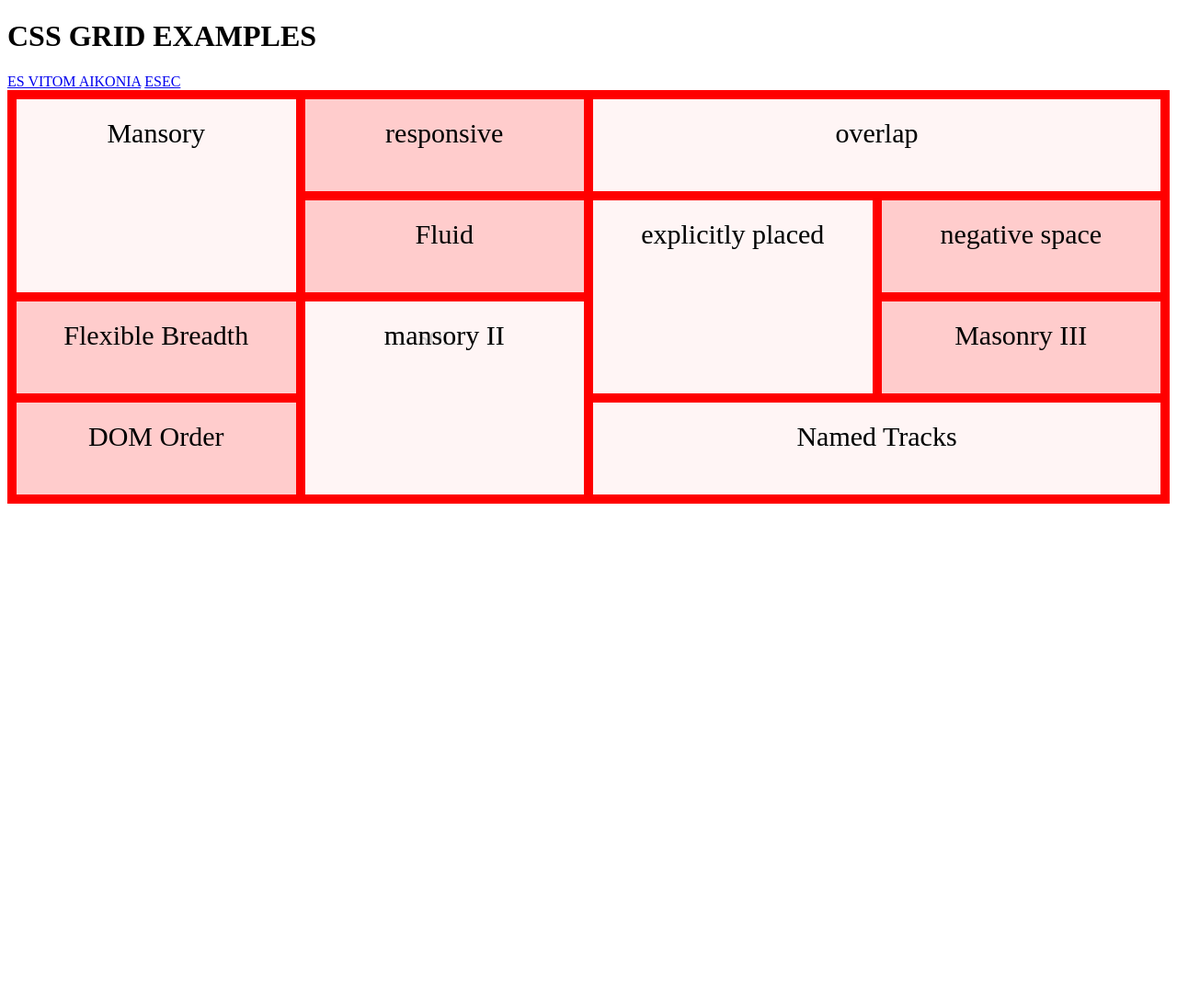
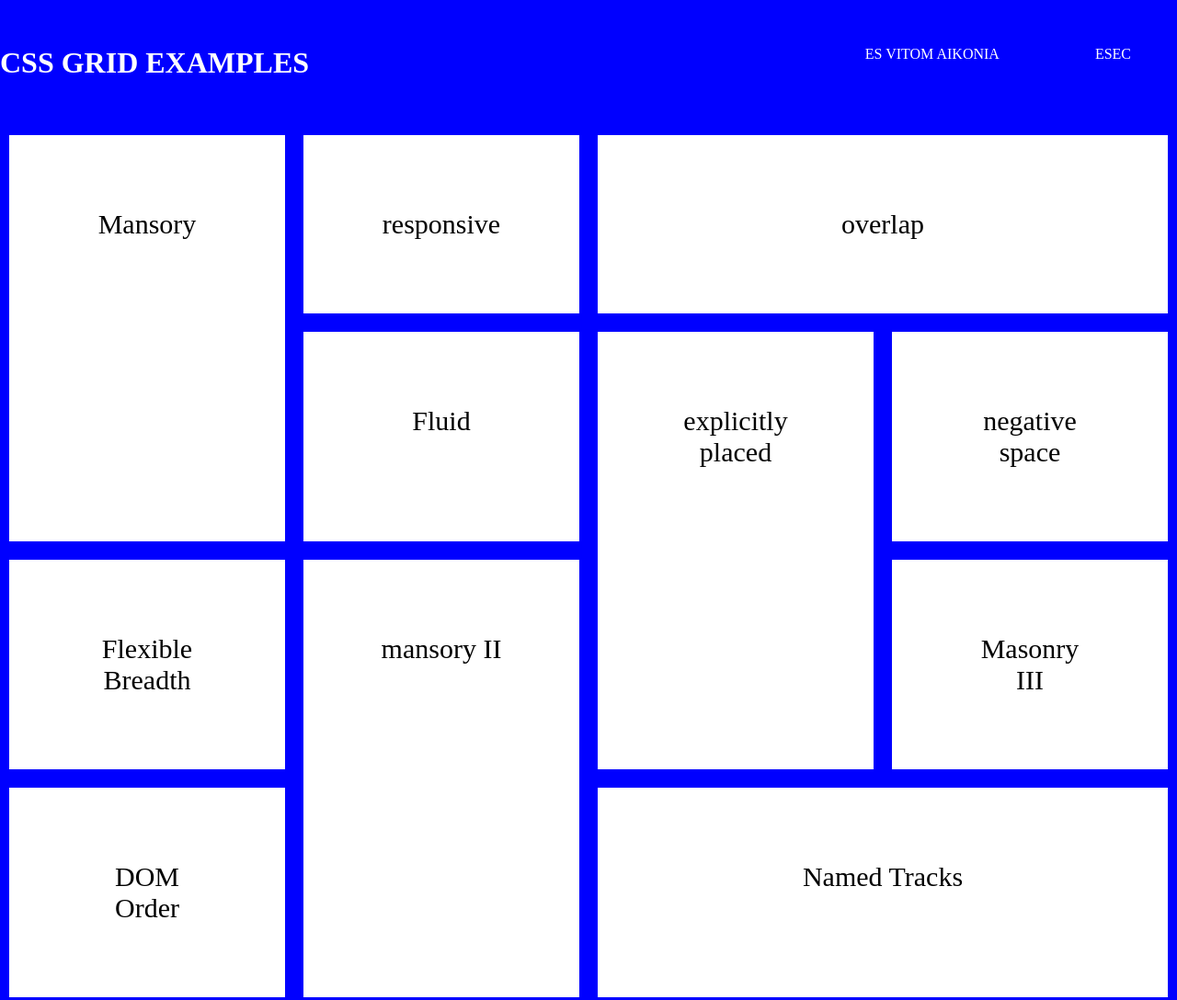
Before and after one commit to Dmssnnn/grid-davaleba, a plain HTML site: page index.html in a window 1280 px wide. Shown: the whole page at 92% size. Before the commit the page ends 800 px from the top, so only its background shows below. Drawn offline with Linux system fonts and the light colour scheme.

Commit message:
add style.css

```diff
--- a/style.css
+++ b/style.css
@@ -1,9 +1,31 @@
+* {
+    margin: 0;
+    padding: 0;
+    box-sizing: border-box;
+}
+.main-container {
+    max-width: 1440px;
+    width: 100%;
+    margin: 50px auto;
+}
+.header-wrapper {
+    display: flex;
+    justify-content: space-between;
+}
+a {
+    color: white;
+    padding: 50px;
+    text-decoration: none;
+}
+.header-title h1 {
+    color: white;
+}
 .grid-container {
+    margin-top: 50px;
     display: grid;
     grid-template-columns: repeat(4, 1fr);
     grid-auto-rows: minmax(100px, auto);
-    gap: 10px;
-    background-color: red;
+    gap: 20px;
     padding: 10px;
     grid-template-areas:
     "masonry1 responsive overlap overlap"
@@ -13,14 +35,16 @@
 }
 
   .grid-container > div {
-    background-color: rgba(255, 255, 255, 0.8);
+    background-color: white;
     text-align: center;
-    padding: 20px ;
+    padding:80px;
     font-size: 30px;
 }
+body {
+    background-color: blue;
+}
+.item1 {
 
-.item1 {
-    background-color: blue;
     grid-area: masonry1;
 }
 .item2 {
```
